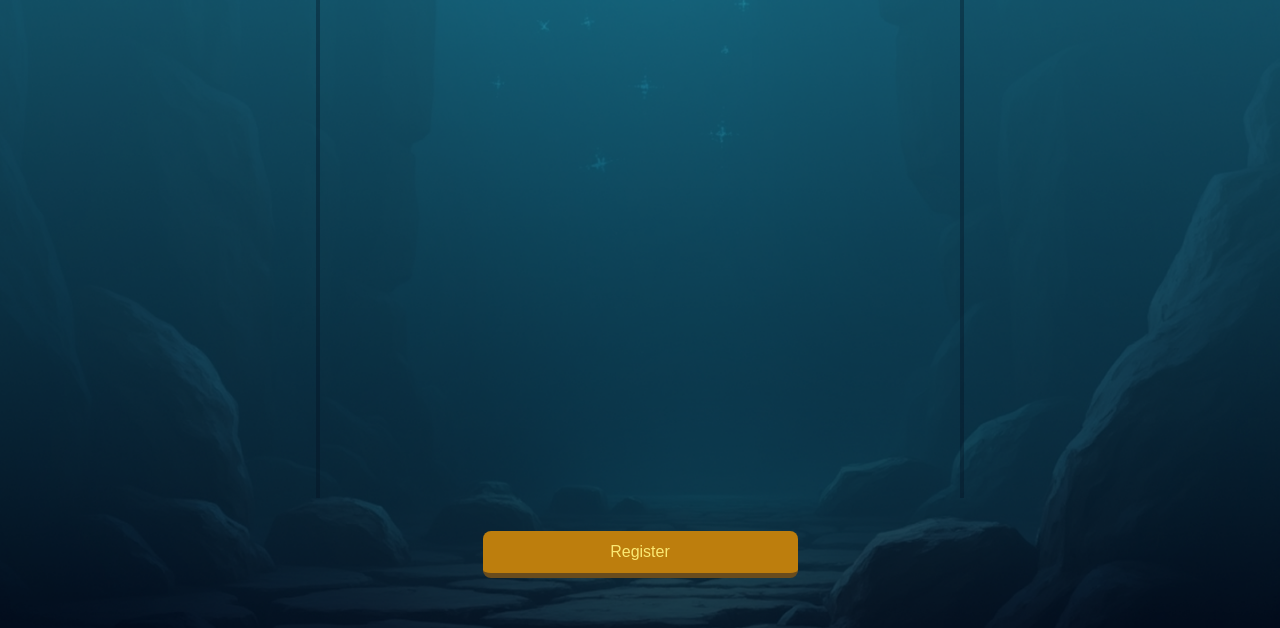
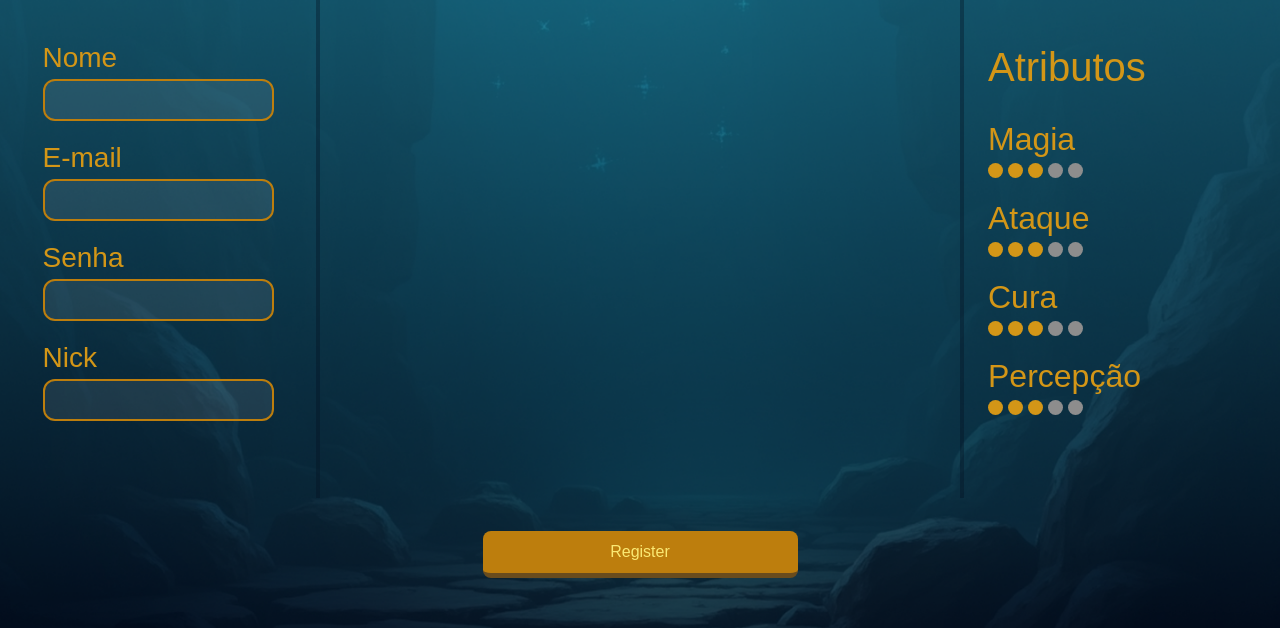
Before and after one commit to thesckurtt/talespawn_front_2025, a plain HTML site: page register.html in a window 1280 px wide. Shown: the part 172-800 px from the top of the page. Drawn offline with nearby package versions, Linux system fonts and the light colour scheme; a web font is replaced by a local one.

Commit message:
Update register.html

```diff
--- a/register.html
+++ b/register.html
@@ -18,9 +18,72 @@
       </div>
     </div>
     <div class="main-site-register-middle">
-      <div class="right-border"></div>
+      <div class="right-border d-flex justify-content-center align-items-center">
+        <form action="#" class="rpg-form">
+          <div class="d-flex flex-column justify-content-start align-items-start mb-3">
+            <label for="name" class="label-rpg fs-3">Nome</label>
+            <input type="text" id="name" name="name" class="inpt-rpg">
+          </div>
+          <div class="d-flex flex-column justify-content-start align-items-start mb-3">
+            <label for="email" class="label-rpg fs-3">E-mail</label>
+            <input type="text" id="email" name="email" class="inpt-rpg">
+          </div>
+          <div class="d-flex flex-column justify-content-start align-items-start mb-3">
+            <label for="password" class="label-rpg fs-3">Senha</label>
+            <input type="password" id="password" name="password" class="inpt-rpg">
+          </div>
+          <div class="d-flex flex-column justify-content-start align-items-start mb-3">
+            <label for="nickname" class="label-rpg fs-3">Nick</label>
+            <input type="text" id="nickname" name="nickname" class="inpt-rpg">
+          </div>
+        </form>
+      </div>
       <div class=""></div>
-      <div class="left-border"></div>
+      <div class="left-border d-flex px-4 justify-content-start align-items-center">
+        <div class="">
+          <h1 class="rpg-text-title mb-4">Atributos</h1>
+          <div class="mb-3">
+            <span class="rpg-text-title fs-2">Magia</span>
+            <div class="progress-container">
+              <div class="pc-dot full"></div>
+              <div class="pc-dot full"></div>
+              <div class="pc-dot full"></div>
+              <div class="pc-dot"></div>
+              <div class="pc-dot"></div>
+            </div>
+          </div>
+          <div class="mb-3">
+            <span class="rpg-text-title fs-2">Ataque</span>
+            <div class="progress-container">
+              <div class="pc-dot full"></div>
+              <div class="pc-dot full"></div>
+              <div class="pc-dot full"></div>
+              <div class="pc-dot"></div>
+              <div class="pc-dot"></div>
+            </div>
+          </div>
+          <div class="mb-3">
+            <span class="rpg-text-title fs-2">Cura</span>
+            <div class="progress-container">
+              <div class="pc-dot full"></div>
+              <div class="pc-dot full"></div>
+              <div class="pc-dot full"></div>
+              <div class="pc-dot"></div>
+              <div class="pc-dot"></div>
+            </div>
+          </div>
+          <div class="mb-3">
+            <span class="rpg-text-title fs-2">Percepção</span>
+            <div class="progress-container">
+              <div class="pc-dot full"></div>
+              <div class="pc-dot full"></div>
+              <div class="pc-dot full"></div>
+              <div class="pc-dot"></div>
+              <div class="pc-dot"></div>
+            </div>
+          </div>
+        </div>
+      </div>
     </div>
     <div class="main-site-register-bottom d-flex justify-content-center align-items-center">
       <a class="btn-rpg mb-3" href="#">Register</a>
```
